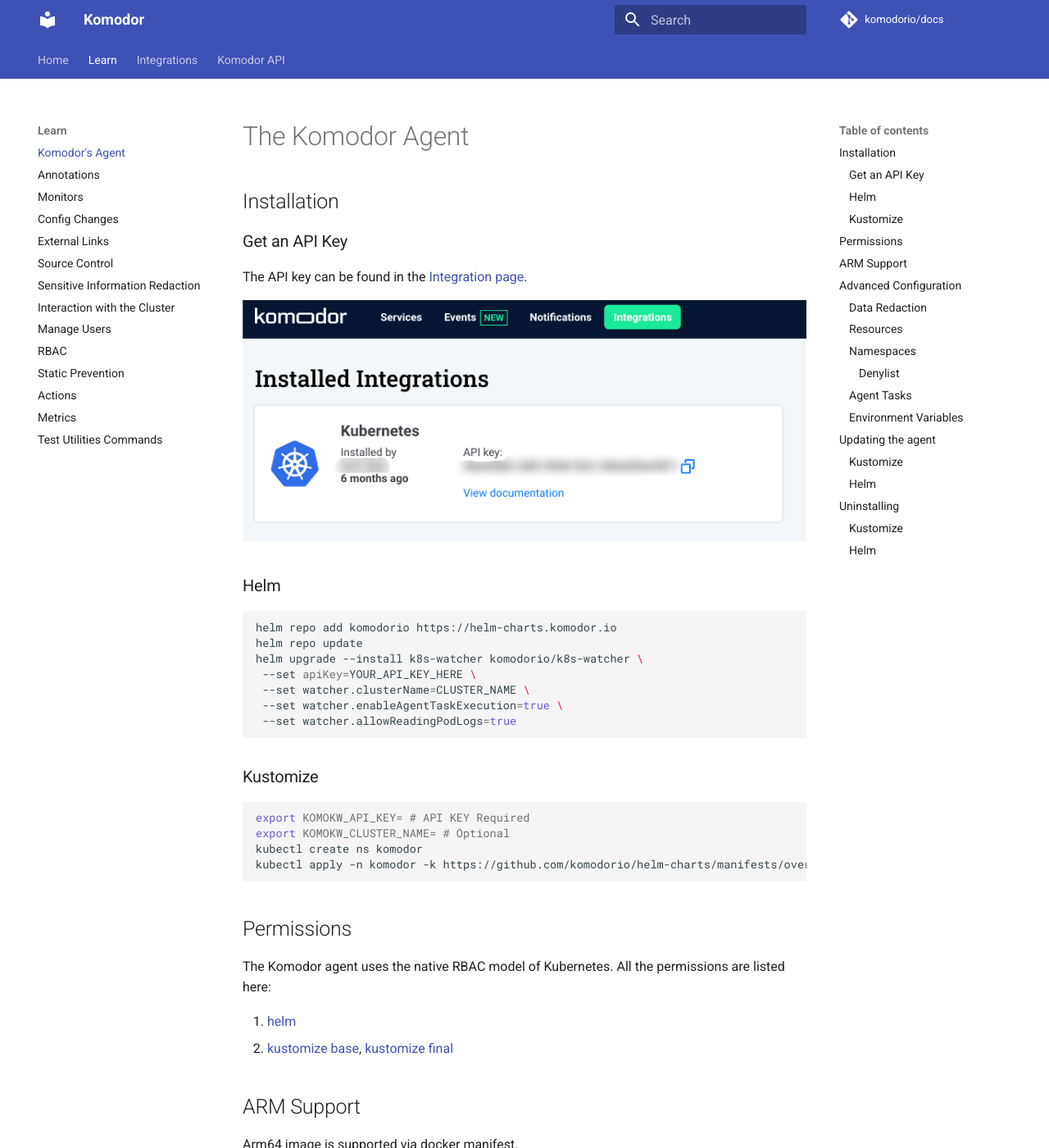
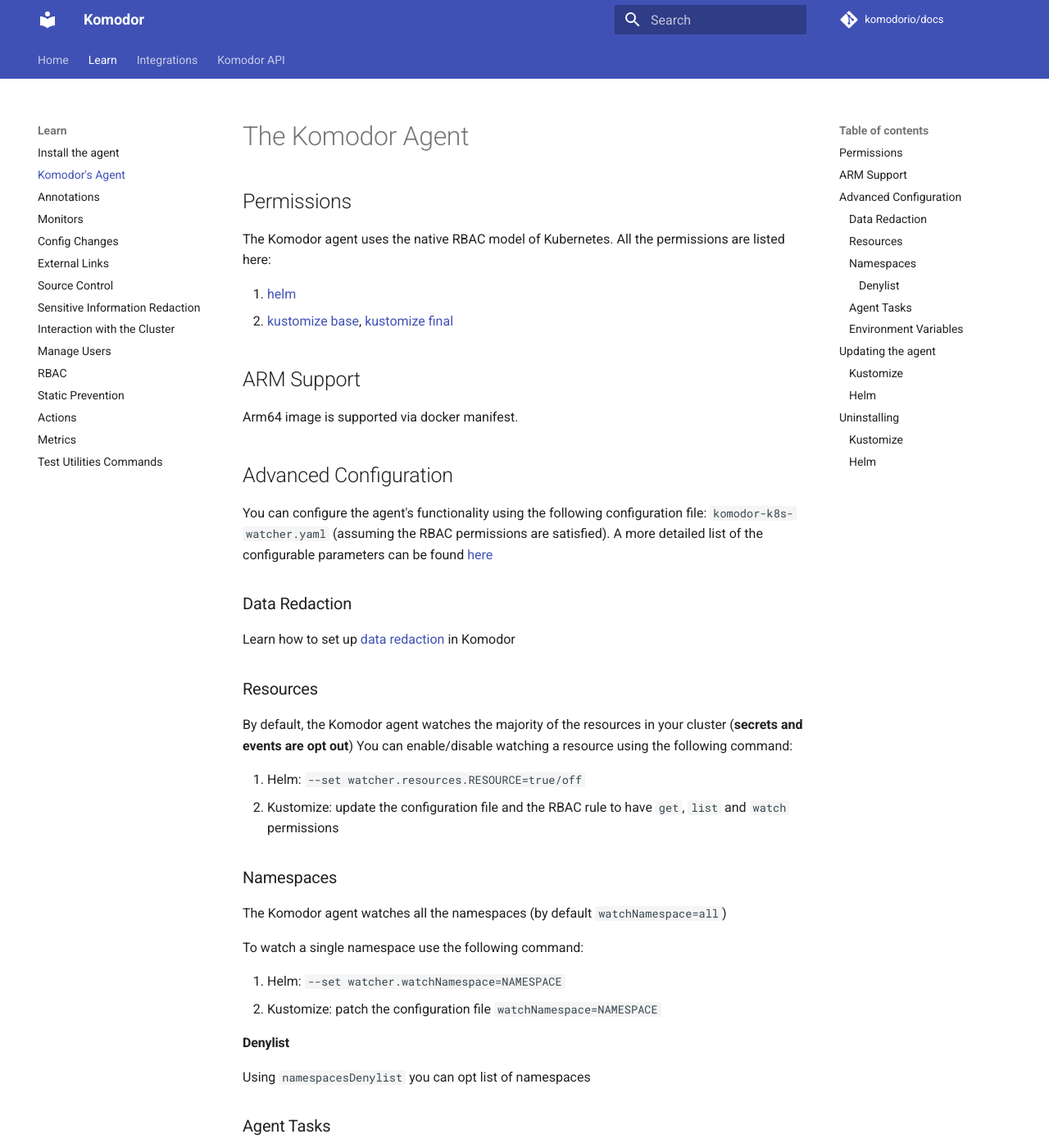
Before and after one commit to komodorio/docs, an MkDocs documentation site: the page built from docs/Learn/Komodor-Agent.md, in a window 1280 px wide and 1400 px high. Shown: the whole window at 82% size. Built offline with MkDocs 1.6.1 and Material for MkDocs 9.7.7, drawn with Linux system fonts in a browser that asks for light colours; comment, search, counter and statistics services are not loaded.

Commit message:
Add installation guide

````diff
--- a/docs/Learn/Komodor-Agent.md
+++ b/docs/Learn/Komodor-Agent.md
@@ -1,33 +1,4 @@
 # The Komodor Agent
-
-## Installation
-
-### Get an API Key
-
-The API key can be found in the [Integration page](https://app.komodor.com/main/integration).
-
-![API Key Location](./img/api_key_location.png)
-
-### Helm
-
-```bash
-helm repo add komodorio https://helm-charts.komodor.io
-helm repo update
-helm upgrade --install k8s-watcher komodorio/k8s-watcher \
- --set apiKey=YOUR_API_KEY_HERE \
- --set watcher.clusterName=CLUSTER_NAME \
- --set watcher.enableAgentTaskExecution=true \
- --set watcher.allowReadingPodLogs=true
-```
-
-### Kustomize
-
-```bash
-export KOMOKW_API_KEY= # API KEY Required
-export KOMOKW_CLUSTER_NAME= # Optional
-kubectl create ns komodor
-kubectl apply -n komodor -k https://github.com/komodorio/helm-charts/manifests/overlays/full/?ref=master
-```
 
 ## Permissions
 
--- a/mkdocs.yml
+++ b/mkdocs.yml
@@ -24,6 +24,7 @@
 nav:
   - Home: index.md
   - Learn:
+      - Install the agent: Learn/Install-Komodor-Agent.md
       - Komodor's Agent: Learn/Komodor-Agent.md
       - Annotations: Learn/Annotations.md
       - Monitors: Learn/Monitors.md
--- a/overrides/home.html
+++ b/overrides/home.html
@@ -221,7 +221,7 @@
           <!-- <a href="./getting-started.html" title="Get Started" class="md-button md-button--primary">
             Get started
           </a> -->
-          <a href="./Learn/Komodor-Agent.html" title="{{ lang.t('source.link.title') }}" class="md-button">
+          <a href="./Learn/Install-Komodor-Agent.html" title="{{ lang.t('source.link.title') }}" class="md-button">
             Komodor's documentation
           </a>
         </div>
@@ -240,7 +240,7 @@
             <!-- <a href="./getting-started.html">
                 Get Started
             </a>  -->
-            <a href="./Learn/Komodor-Agent.html">
+            <a href="./Learn/Install-Komodor-Agent.html">
                 Getting Started
                 </a>
         </h2>
````
Also changed, not shown: docs/Learn/Install-Komodor-Agent.md (added, +140 -0 lines), docs/Learn/img/Add_kubernetes_cluster.png (added), docs/Learn/img/Install_wizard.png (added), docs/Learn/img/click_Integration_page.png (added), docs/Learn/img/install_wizard_helm.png (added), docs/Learn/img/service_explorer.png (added).
